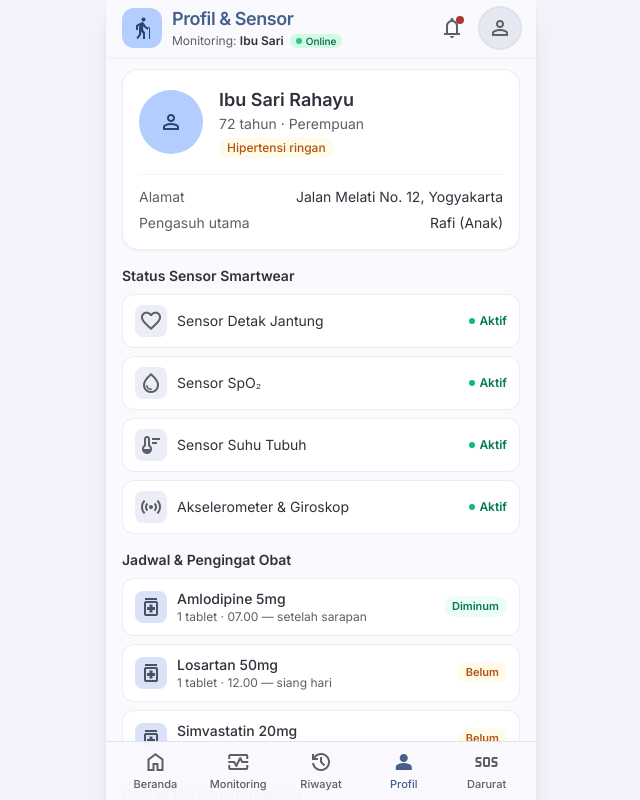
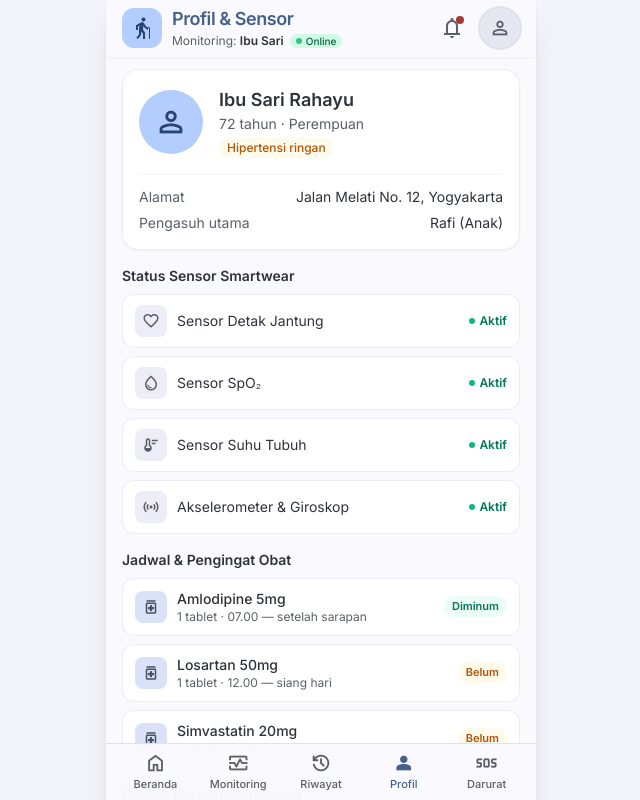
Before and after one commit to akhnafyooga/JagSi, a Next.js app in the folder frontend/: page /profil in a window 1280 px wide. Shown: the top 800 px of the page, without its empty margins (319-959 px from the left). Built offline with nearby package versions, Linux system fonts and the light colour scheme.

Commit message:
fix(frontend): apply icon sizes inline so Google's stylesheet cannot override them
Google's Material Symbols CSS loads after the app's CSS and sets font-size: 24px
on .material-symbols-outlined, so every text-[..px] size on an icon was ignored.

```diff
--- a/frontend/components/Icon.tsx
+++ b/frontend/components/Icon.tsx
@@ -4,10 +4,22 @@ interface IconProps {
   className?: string;
 }
 
+const SIZE_CLASS = /(?:^|\s)text-\[(\d+(?:\.\d+)?)px\](?=\s|$)/;
+
+/**
+ * Material Symbols icon.
+ *
+ * The size is also applied inline. Google's icon stylesheet is loaded after the
+ * app's CSS and sets `font-size: 24px` on `.material-symbols-outlined`, so until
+ * Week 8 every `text-[..px]` size on an icon lost and all icons were 24 px
+ * (the 40 px SOS button and the emergency screen's 56 px icon included).
+ */
 export function Icon({ name, filled, className }: IconProps) {
+  const size = SIZE_CLASS.exec(className ?? '')?.[1];
   return (
     <span
       aria-hidden="true"
+      style={size ? { fontSize: `${size}px` } : undefined}
       className={`material-symbols-outlined${
         filled ? ' material-symbols-fill' : ''
       } ${className ?? ''}`}
```
Also changed, not shown: 1 other file (tests, documents, lock files or other folders).
